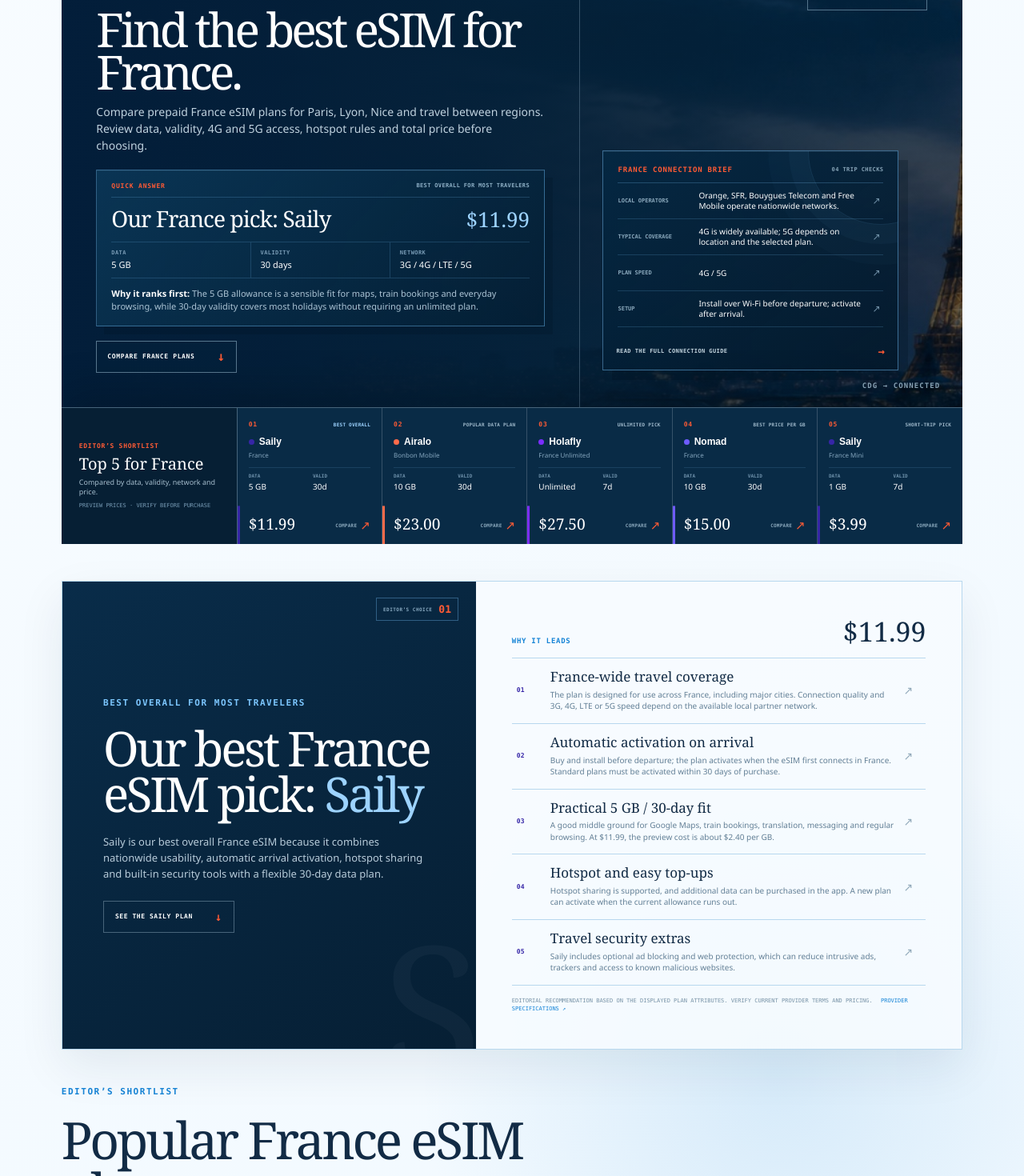
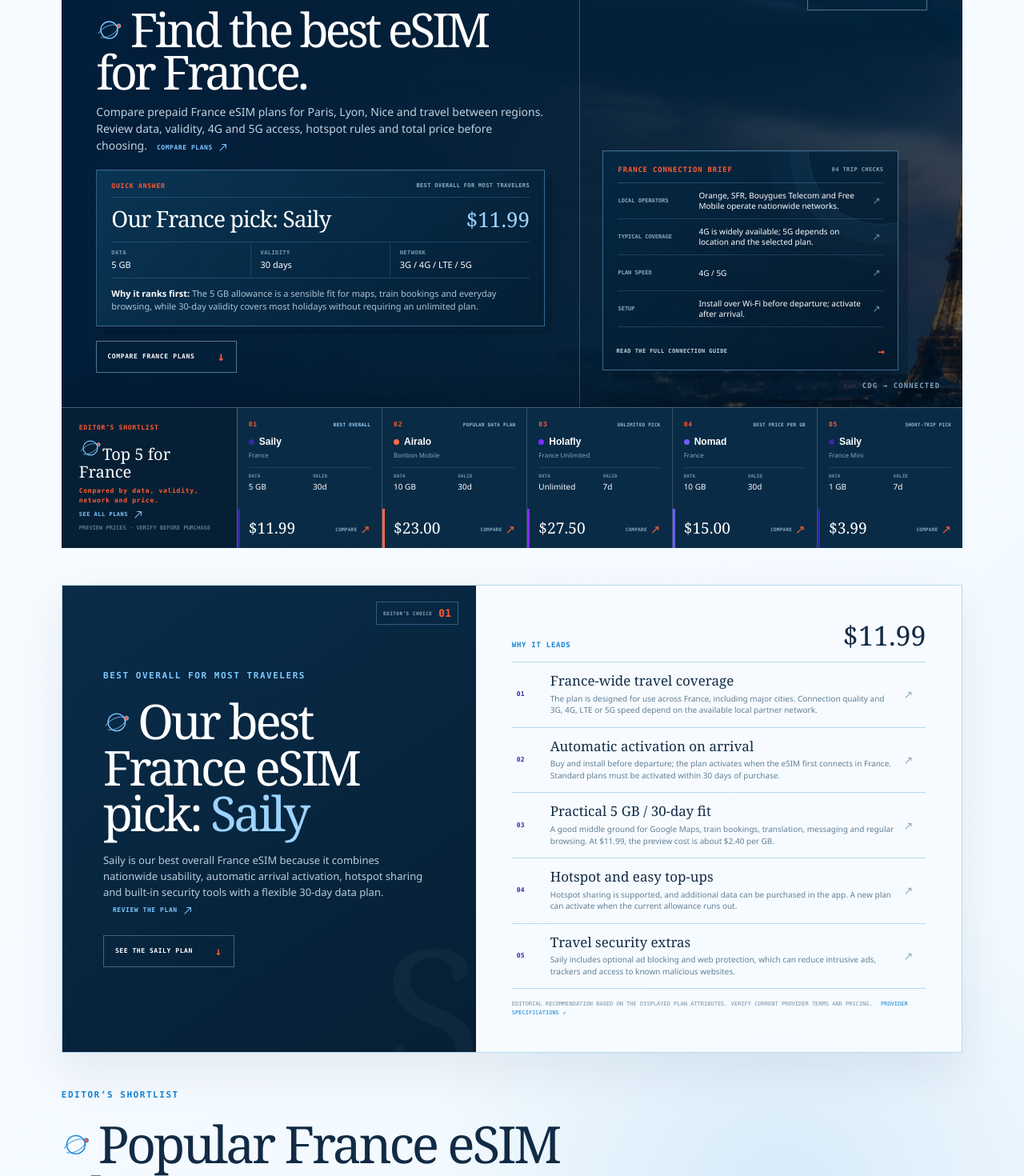
Before and after one commit to KTG1/esimglobal.travel, a Next.js app: page /france/ in a window 1280 px wide. Shown: the part 300-1770 px from the top of the page at 80% size. Built offline with nearby package versions, Linux system fonts and the light colour scheme.

Commit message:
Add editorial heading navigation system

```diff
--- a/app/CountryHeroContent.js
+++ b/app/CountryHeroContent.js
@@ -1,9 +1,11 @@
+import { HeadingReadMore } from "./EditorialHeading";
+
 export function HeroQuickAnswer({ country, plan, summary, reason }) {
   const headingId = `${country.toLowerCase().replaceAll(" ", "-")}-quick-answer`;
 
   return (
     <>
-      <p className="heroIntro">{summary}</p>
+      <HeadingReadMore className="heroIntro" href="#plans" label="Compare plans">{summary}</HeadingReadMore>
       <section className="heroQuickAnswer" aria-labelledby={headingId}>
         <header>
           <span>Quick answer</span>
--- /dev/null
+++ b/app/EditorialHeading.js
@@ -0,0 +1,29 @@
+export function HeadingSignal() {
+  return (
+    <span className="headingSignal" aria-hidden="true">
+      <svg viewBox="0 0 36 36" focusable="false">
+        <circle className="headingSignalOrbit" cx="18" cy="18" r="11.5" />
+        <path className="headingSignalRoute" d="M3.5 22.5C10 13 24 7.5 32.5 13.5" />
+        <path className="headingSignalRoute" d="M6.5 28C15 29.5 26.5 24 30 15" />
+        <circle className="headingSignalPoint" cx="31" cy="12.5" r="2.7" />
+      </svg>
+    </span>
+  );
+}
+
+export function ReadMoreArrow() {
+  return (
+    <svg viewBox="0 0 20 20" aria-hidden="true" focusable="false">
+      <path d="M4 16L16 4M8 4h8v8" />
+    </svg>
+  );
+}
+
+export function HeadingReadMore({ children, href, label = "Read more", className = "" }) {
+  return (
+    <p className={`headingReadMore ${className}`.trim()}>
+      <span>{children}</span>
+      <a href={href}>{label}<ReadMoreArrow /></a>
+    </p>
+  );
+}
--- a/app/france/FrancePlans.js
+++ b/app/france/FrancePlans.js
@@ -1,6 +1,7 @@
 "use client";
 
 import { useMemo, useState } from "react";
+import { HeadingReadMore, HeadingSignal } from "../EditorialHeading";
 import { francePlans } from "./plans";
 
 const filterOptions = {
@@ -22,7 +23,7 @@
   const headingId = `top-plans-${country.toLowerCase().replaceAll(" ", "-")}`;
   return (
     <section className="heroPlanBoard" aria-labelledby={headingId}>
-      <header className="heroPlanBoardLabel"><span>EDITOR’S SHORTLIST</span><h2 id={headingId}>Top 5 for {country}</h2><p>Compared by data, validity, network and price.</p><small>Preview prices · verify before purchase</small></header>
+      <header className="heroPlanBoardLabel"><span>EDITOR’S SHORTLIST</span><h2 id={headingId}><HeadingSignal />Top 5 for {country}</h2><HeadingReadMore href="#plans" label="See all plans">Compared by data, validity, network and price.</HeadingReadMore><small>Preview prices · verify before purchase</small></header>
       <ol className="heroPlanRail">
         {plans.slice(0, 5).map((plan, index) => (
           <li key={`${plan.brand}-${plan.product}-${index}`} className={index === 0 ? "recommended" : undefined}><a href="#plans" style={{ "--plan-color": plan.color }} aria-label={`${plan.brand} ${plan.product}: ${plan.dataLabel} for ${plan.days} days, $${plan.price.toFixed(2)}`}>
@@ -66,8 +67,8 @@
         <div className="bestPickLead">
           <div className="bestPickSeal"><span>EDITOR’S CHOICE</span><b>01</b></div>
           <p className="eyebrow">BEST OVERALL FOR MOST TRAVELERS</p>
-          <h2 id="best-pick-title">Our best {country} eSIM pick: <em>Saily</em></h2>
-          <p>{bestPickIntro}</p>
+          <h2 id="best-pick-title"><HeadingSignal />Our best {country} eSIM pick: <em>Saily</em></h2>
+          <HeadingReadMore href="#plans" label="Review the plan">{bestPickIntro}</HeadingReadMore>
           <a href="#plans">See the Saily plan <span aria-hidden="true">↓</span></a>
         </div>
         <div className="bestPickReasons">
@@ -77,7 +78,7 @@
         </div>
       </section>
       <section className="featuredFrancePlans" aria-labelledby="featured-title">
-        <header><div><p className="eyebrow">EDITOR’S SHORTLIST</p><h2 id="featured-title">Popular {country} eSIM plans</h2></div><p>Example marketplace pricing. Verify the provider’s current rate and terms before purchasing.</p></header>
+        <header><div><p className="eyebrow">EDITOR’S SHORTLIST</p><h2 id="featured-title"><HeadingSignal />Popular {country} eSIM plans</h2><HeadingReadMore href="#plans" label="View every plan">Compare the leading choices by allowance, validity, network access and total preview price.</HeadingReadMore></div><p>Example marketplace pricing. Verify the provider’s current rate and terms before purchasing.</p></header>
         <ol className="featuredPlanGrid">
           {plans.slice(0, 3).map((plan, index) => (
             <li key={plan.brand}><article style={{ "--plan-color": plan.color }} aria-labelledby={`featured-${country.toLowerCase().replaceAll(" ", "-")}-${index}`}>
@@ -93,7 +94,7 @@
       </section>
 
       <section className="francePlanExplorer" id="plans" aria-labelledby="plans-title">
-        <header><div><p className="eyebrow">FILTER AND COMPARE</p><h2 id="plans-title">Find a {country} eSIM for your trip</h2></div><span>{filteredPlans.length} matching plans</span></header>
+        <header><div><p className="eyebrow">FILTER AND COMPARE</p><h2 id="plans-title"><HeadingSignal />Find a {country} eSIM for your trip</h2><HeadingReadMore href="#country-essentials" label="Connection guide">Adjust data, validity and budget to qualify the plans that match how you will travel.</HeadingReadMore></div><span>{filteredPlans.length} matching plans</span></header>
         <div className="planFilters">
           <FilterGroup title="Total data" options={filterOptions.data} value={data} onChange={setData} />
           <FilterGroup title="Validity" options={filterOptions.days} value={days} onChange={setDays} />
--- a/app/france/page.js
+++ b/app/france/page.js
@@ -2,6 +2,7 @@
 import { francePlans } from "./plans";
 import { HeroArrivalBrief, HeroQuickAnswer } from "../CountryHeroContent";
 import CountryFaqTabs from "../CountryFaqTabs";
+import { HeadingReadMore, HeadingSignal } from "../EditorialHeading";
 import RelatedCountryGuides from "../RelatedCountryGuides";
 import { CountryBreadcrumbs, SiteFooter, SiteHeader } from "../SiteChrome";
 import { sitePath, siteUrl } from "../sitePath";
@@ -28,7 +29,7 @@
 
 export default function FrancePage() {
   return (
-    <div className="pageShell countryPage">
+    <div className="pageShell countryPage" id="top">
       <SiteHeader />
       <main id="main-content">
       <CountryBreadcrumbs region="Europe" country="France" />
@@ -37,7 +38,7 @@
         <div className="franceHeroCopy">
           <span className="franceFlag" role="img" aria-label="Flag of France"><i /><i /><i /></span>
           <p className="eyebrow">FRANCE ESIM COMPARISON / UPDATED <time dateTime="2026-08-12">AUGUST 2026</time></p>
-          <h1 id="france-hero-title">Find the best eSIM for France.</h1>
+          <h1 id="france-hero-title"><HeadingSignal />Find the best eSIM for France.</h1>
           <HeroQuickAnswer country="France" plan={francePlans[0]} summary="Compare prepaid France eSIM plans for Paris, Lyon, Nice and travel between regions. Review data, validity, 4G and 5G access, hotspot rules and total price before choosing." reason="The 5 GB allowance is a sensible fit for maps, train bookings and everyday browsing, while 30-day validity covers most holidays without requiring an unlimited plan." />
         </div>
         <figure className="franceVisual">
@@ -53,13 +54,13 @@
       <FrancePlans />
 
       <section className="franceEssentials" id="country-essentials" aria-labelledby="france-essentials-title">
-        <div><p className="eyebrow">BEFORE YOU CONNECT</p><h2 id="france-essentials-title">Using a travel eSIM in France</h2></div>
+        <div><p className="eyebrow">BEFORE YOU CONNECT</p><h2 id="france-essentials-title"><HeadingSignal />Using a travel eSIM in France</h2><HeadingReadMore href="#country-faq" label="Read the FAQs">Review French mobile operators, expected coverage and the safest time to install and activate your travel eSIM.</HeadingReadMore></div>
         <dl><div><dt>Networks</dt><dd>Orange, SFR, Bouygues Telecom and Free Mobile operate nationwide networks.</dd></div><div><dt>Coverage</dt><dd>4G is widely available; 5G availability depends on location and the selected plan.</dd></div><div><dt>Installation</dt><dd>Install on Wi-Fi before departure, then activate the data line after arrival.</dd></div></dl>
       </section>
 
-      <section className="franceFaq" aria-labelledby="france-faq-title">
+      <section className="franceFaq" id="country-faq" aria-labelledby="france-faq-title">
         <header>
-          <div><p className="eyebrow">FRANCE ESIM FAQ</p><h2 id="france-faq-title">Questions before you connect</h2></div>
+          <div><p className="eyebrow">FRANCE ESIM FAQ</p><h2 id="france-faq-title"><HeadingSignal />Questions before you connect</h2><HeadingReadMore href="#related-destinations" label="More destinations">Check plan choice, setup, calls, hotspot use and regional coverage before purchasing.</HeadingReadMore></div>
           <span>07 practical answers</span>
         </header>
         <CountryFaqTabs country="France" />
--- a/app/globals.css
+++ b/app/globals.css
@@ -56,12 +56,30 @@
 .eyebrow { margin: 0 0 22px; color: var(--ocean); font: 700 11px/1.2 "SFMono-Regular", Consolas, monospace; letter-spacing: .14em; }
 h1 { max-width: 1050px; margin: 0; font: 400 clamp(56px, 8.2vw, 112px)/.91 Georgia, "Times New Roman", serif; letter-spacing: -.068em; }
 .heroLead { max-width: 800px; margin: 32px 0 0; color: #304f68; font-size: clamp(18px, 2vw, 24px); line-height: 1.5; letter-spacing: -.025em; }
+.headingSignal { display: inline-grid; place-items: center; width: .56em; min-width: 28px; height: .56em; min-height: 28px; margin-right: .16em; color: var(--ocean); vertical-align: .08em; }
+.headingSignal svg { display: block; width: 100%; height: 100%; overflow: visible; }
+.headingSignalOrbit { fill: none; stroke: currentColor; stroke-width: 1.5; }
+.headingSignalRoute { fill: none; stroke: currentColor; stroke-width: 1.35; stroke-linecap: round; opacity: .62; }
+.headingSignalPoint { fill: var(--signal); stroke: currentColor; stroke-width: 1; }
+.headingReadMore { max-width: 780px; margin: 14px 0 0; color: #58758c; font-size: 13px; line-height: 1.55; letter-spacing: 0; }
+.headingReadMore > span:first-child { display: inline; }
+.headingReadMore > a { display: inline-flex; align-items: center; gap: 6px; margin-left: 12px; color: var(--ocean); font: 800 8px/1.2 "SFMono-Regular", Consolas, monospace; letter-spacing: .07em; text-decoration: none; text-transform: uppercase; white-space: nowrap; }
+.headingReadMore > a svg { width: 13px; height: 13px; fill: none; stroke: currentColor; stroke-width: 1.6; transition: transform .18s ease; }
+.headingReadMore > a:hover svg, .headingReadMore > a:focus-visible svg { transform: translate(3px, -3px); }
+.headingReadMore > a:focus-visible { outline: 2px solid var(--signal); outline-offset: 3px; }
+.headingReadMore.heroLead { max-width: 800px; margin: 32px 0 0; color: #304f68; font-size: clamp(18px, 2vw, 24px); line-height: 1.5; letter-spacing: -.025em; }
+.headingMetric { align-self: end; margin-bottom: 6px; color: #7893a7; font: 700 8px/1.4 "SFMono-Regular", Consolas, monospace; letter-spacing: .08em; text-align: right; text-transform: uppercase; }
+.franceHeroCopy .headingSignal, .bestPickLead .headingSignal, .heroPlanBoardLabel .headingSignal, .heroQuickAnswer .headingSignal, .heroArrivalBrief .headingSignal { color: #7dc7ff; }
+.franceHeroCopy .headingReadMore, .bestPickLead .headingReadMore, .heroPlanBoardLabel .headingReadMore { color: #b8ccda; }
+.franceHeroCopy .headingReadMore > a, .bestPickLead .headingReadMore > a, .heroPlanBoardLabel .headingReadMore > a { color: #7dc7ff; }
 .intro { max-width: 620px; margin: 34px 0 0; font-size: clamp(18px, 2.2vw, 25px); line-height: 1.45; letter-spacing: -.025em; }
 
 .destinationFinder { margin-top: 54px; border: 1px solid var(--line); background: rgba(248,252,255,.72); box-shadow: 0 24px 70px rgba(18,43,69,.08); backdrop-filter: blur(12px); }
 .finderTopline { display: flex; align-items: end; justify-content: space-between; gap: 24px; padding: 24px 26px 20px; }
 .finderStep { margin: 0 0 7px; color: var(--ocean); font: 700 10px/1.2 "SFMono-Regular", Consolas, monospace; letter-spacing: .13em; text-transform: uppercase; }
 .finderTopline h2 { margin: 0; font: 400 clamp(30px, 4vw, 48px)/1 Georgia, "Times New Roman", serif; letter-spacing: -.045em; }
+.finderTopline > div { min-width: 0; }
+.finderTopline .headingReadMore { max-width: 700px; margin-top: 9px; font-size: 11px; }
 .coverageCount { display: grid; justify-items: end; margin: 0; }
 .coverageCount strong { font: 400 30px/1 Georgia, serif; }
 .coverageCount span { color: #537088; font: 700 9px/1.2 "SFMono-Regular", Consolas, monospace; letter-spacing: .08em; text-transform: uppercase; }
@@ -156,7 +174,7 @@
 .guideHeading { display: grid; grid-template-columns: minmax(0, 1.4fr) minmax(260px, .6fr); align-items: end; gap: clamp(30px, 7vw, 100px); margin-bottom: 38px; }
 .guideHeading .eyebrow { margin-bottom: 13px; }
 .guideHeading h2 { max-width: 760px; margin: 0; font: 400 clamp(40px, 5.5vw, 72px)/.98 Georgia, "Times New Roman", serif; letter-spacing: -.055em; }
-.guideHeading > p { margin: 0 0 5px; color: #537088; font-size: 15px; line-height: 1.55; }
+.guideHeading .headingReadMore { max-width: 690px; }
 .guideSwitcher { display: grid; grid-template-columns: minmax(280px, .72fr) minmax(0, 1.45fr); border: 1px solid var(--line); background: rgba(248,252,255,.66); box-shadow: 0 22px 60px rgba(18,43,69,.07); }
 .guideTabs { display: grid; grid-template-rows: repeat(5, 1fr); align-content: stretch; border-right: 1px solid var(--line); }
 .guideTabs button { position: relative; display: grid; grid-template-columns: 34px 1fr auto; grid-template-rows: auto auto; align-items: center; gap: 3px 8px; min-height: 78px; padding: 14px 16px; border: 0; border-bottom: 1px solid var(--line); color: var(--ink); background: rgba(234,246,255,.42); text-align: left; cursor: pointer; }
@@ -289,7 +307,8 @@
 .heroPlanBoardLabel { display: flex; flex-direction: column; justify-content: center; gap: 6px; padding: 20px 22px; border-right: 1px solid #47647a; background: #061f34; }
 .heroPlanBoardLabel span, .heroPlanRank { color: var(--signal); font: 700 8px/1.2 "SFMono-Regular", Consolas, monospace; letter-spacing: .09em; }
 .heroPlanBoardLabel h2 { margin: 0; color: white; font: 500 20px/1.1 Georgia, serif; }
-.heroPlanBoardLabel p { margin: 0; color: #a5bdcd; font-size: 9px; line-height: 1.4; }
+.heroPlanBoardLabel .headingReadMore { margin: 0; color: #a5bdcd; font-size: 9px; line-height: 1.4; }
+.heroPlanBoardLabel .headingReadMore > a { display: flex; width: max-content; margin: 5px 0 0; font-size: 7px; }
 .heroPlanBoardLabel small { color: #789bb5; font: 500 7px/1.35 "SFMono-Regular", Consolas, monospace; text-transform: uppercase; }
 .heroPlanRail { display: grid; grid-template-columns: repeat(5, minmax(0, 1fr)); margin: 0; padding: 0; list-style: none; }
 .heroPlanRail > li { min-width: 0; }
@@ -325,12 +344,13 @@
 .bestPickLead { position: relative; display: flex; flex-direction: column; align-items: flex-start; justify-content: center; padding: clamp(30px, 4vw, 52px); color: white; background: linear-gradient(145deg, #092c49, #061f34); }
 .bestPickLead::after { content: "S"; position: absolute; right: -8px; bottom: -40px; color: rgba(255,255,255,.035); font: 400 230px/.8 Georgia, serif; pointer-events: none; }
 .bestPickSeal { position: absolute; top: 20px; right: 22px; display: grid; grid-template-columns: auto auto; align-items: center; gap: 8px; padding: 7px 8px; border: 1px solid rgba(125,199,255,.35); }.bestPickSeal span { color: #88a9c0; font: 700 6px/1 "SFMono-Regular", Consolas, monospace; letter-spacing: .08em; }.bestPickSeal b { color: var(--signal); font: 700 13px/1 "SFMono-Regular", Consolas, monospace; }
-.bestPickLead .eyebrow { color: #7dc7ff; }.bestPickLead h2 { position: relative; max-width: 600px; margin: 0; color: white; font: 400 clamp(38px, 4.7vw, 63px)/.95 Georgia, serif; letter-spacing: -.055em; }.bestPickLead h2 em { color: #9dd3ff; font-style: normal; }.bestPickLead > p:not(.eyebrow) { position: relative; max-width: 590px; margin: 20px 0 0; color: #b8ccda; font-size: 13px; line-height: 1.55; }.bestPickLead > a { position: relative; display: flex; align-items: center; justify-content: space-between; gap: 28px; margin-top: 24px; padding: 12px 14px; border: 1px solid #47647a; color: white; font: 700 8px/1 "SFMono-Regular", Consolas, monospace; letter-spacing: .07em; text-decoration: none; text-transform: uppercase; transition: background .18s ease, border-color .18s ease; }.bestPickLead > a span { color: var(--signal); font-size: 14px; transition: transform .18s ease; }.bestPickLead > a:hover { border-color: #7dc7ff; background: #103d60; }.bestPickLead > a:hover span { transform: translateY(3px); }
+.bestPickLead .eyebrow { color: #7dc7ff; }.bestPickLead h2 { position: relative; max-width: 600px; margin: 0; color: white; font: 400 clamp(38px, 4.7vw, 63px)/.95 Georgia, serif; letter-spacing: -.055em; }.bestPickLead h2 em { color: #9dd3ff; font-style: normal; }.bestPickLead > .headingReadMore { position: relative; max-width: 590px; margin: 20px 0 0; color: #b8ccda; font-size: 13px; line-height: 1.55; }.bestPickLead > a { position: relative; display: flex; align-items: center; justify-content: space-between; gap: 28px; margin-top: 24px; padding: 12px 14px; border: 1px solid #47647a; color: white; font: 700 8px/1 "SFMono-Regular", Consolas, monospace; letter-spacing: .07em; text-decoration: none; text-transform: uppercase; transition: background .18s ease, border-color .18s ease; }.bestPickLead > a span { color: var(--signal); font-size: 14px; transition: transform .18s ease; }.bestPickLead > a:hover { border-color: #7dc7ff; background: #103d60; }.bestPickLead > a:hover span { transform: translateY(3px); }
 .bestPickReasons { padding: clamp(26px, 3.5vw, 46px); }.bestPickReasons > header { display: flex; align-items: end; justify-content: space-between; gap: 20px; padding-bottom: 16px; border-bottom: 1px solid var(--line); }.bestPickReasons > header span { color: var(--ocean); font: 700 9px/1 "SFMono-Regular", Consolas, monospace; letter-spacing: .08em; text-transform: uppercase; }.bestPickReasons > header strong { color: var(--ink); font: 400 34px/1 Georgia, serif; }
 .bestPickReasons article { display: grid; grid-template-columns: 30px 1fr 22px; align-items: center; gap: 12px; padding: 14px 6px; border-bottom: 1px solid var(--line); transition: padding .18s ease, background .18s ease; }.bestPickReasons article:hover { margin-inline: -10px; padding-inline: 16px; background: white; }.bestPickReasons article > span { color: var(--plan-color); font: 700 8px/1 "SFMono-Regular", Consolas, monospace; }.bestPickReasons h3 { margin: 0; color: var(--ink); font: 500 17px/1.1 Georgia, serif; }.bestPickReasons article p { max-width: 650px; margin: 5px 0 0; color: #627f95; font-size: 10px; line-height: 1.45; }.bestPickReasons article i { color: #91a9ba; font: normal 14px/1 sans-serif; transition: color .18s ease, transform .18s ease; }.bestPickReasons article:hover i { color: var(--signal); transform: translate(3px,-3px); }.bestPickReasons > small { display: block; margin-top: 14px; color: #7893a7; font: 500 7px/1.45 "SFMono-Regular", Consolas, monospace; text-transform: uppercase; }.bestPickReasons > small a { margin-left: 6px; color: var(--ocean); text-decoration: none; }.bestPickReasons > small a:hover { color: var(--signal); }
 .featuredFrancePlans > header, .francePlanExplorer > header { display: flex; align-items: end; justify-content: space-between; gap: 30px; margin-bottom: 28px; }
 .featuredFrancePlans h2, .francePlanExplorer h2, .franceEssentials h2 { margin: 0; font: 400 clamp(38px, 5vw, 66px)/1 Georgia, serif; letter-spacing: -.05em; }
 .featuredFrancePlans > header > p { max-width: 400px; margin: 0; color: #6b8397; font-size: 12px; line-height: 1.5; }
+.featuredFrancePlans > header .headingReadMore, .francePlanExplorer > header .headingReadMore { max-width: 720px; }
 .featuredPlanGrid { display: grid; grid-template-columns: repeat(3, 1fr); gap: 12px; margin: 0; padding: 0; list-style: none; }
 .featuredPlanGrid > li { min-width: 0; }
 .featuredPlanGrid article { position: relative; display: grid; padding: 24px; border: 1px solid var(--line); background: rgba(248,252,255,.85); box-shadow: inset 4px 0 0 var(--plan-color), 0 14px 35px rgba(18,43,69,.07); }
@@ -356,14 +376,16 @@
 .noPlanResults { padding: 34px; color: #537088; text-align: center; }
 .franceEssentials { display: grid; grid-template-columns: .8fr 1.2fr; gap: clamp(40px, 9vw, 130px); margin-bottom: 88px; padding: 48px 0; border-top: 1px solid var(--line); border-bottom: 1px solid var(--line); }
 .franceEssentials dl { margin: 0; }.franceEssentials dl div { display: grid; grid-template-columns: 110px 1fr; gap: 20px; padding: 16px 0; border-bottom: 1px solid var(--line); }.franceEssentials dl div:last-child { border-bottom: 0; }.franceEssentials dt { color: var(--ocean); font: 700 8px/1.2 "SFMono-Regular", Consolas, monospace; text-transform: uppercase; }.franceEssentials dd { margin: 0; color: #537088; font-size: 13px; line-height: 1.5; }
+.franceEssentials .headingReadMore { max-width: 500px; }
 .franceFaq { margin-bottom: 88px; padding-top: 28px; border-top: 1px solid var(--line); }
 .franceFaq > header { display: flex; align-items: end; justify-content: space-between; gap: 30px; margin-bottom: 34px; }
 .franceFaq h2 { max-width: 760px; margin: 0; font: 400 clamp(42px, 5.5vw, 72px)/.98 Georgia, serif; letter-spacing: -.055em; }
 .franceFaq > header > span { color: #7893a7; font: 700 8px/1.2 "SFMono-Regular", Consolas, monospace; letter-spacing: .08em; text-transform: uppercase; }
+.franceFaq .headingReadMore { max-width: 720px; }
 .relatedCountryGuides { margin: 0 0 72px; padding-top: 30px; border-top: 1px solid var(--line); }
 .relatedCountryGuides > header { display: grid; grid-template-columns: minmax(0, 1.15fr) minmax(280px, .55fr); align-items: end; gap: clamp(36px, 8vw, 130px); margin-bottom: 30px; }
 .relatedCountryGuides h2 { max-width: 760px; margin: 0; font: 400 clamp(40px, 5vw, 66px)/.98 Georgia, serif; letter-spacing: -.05em; }
-.relatedCountryGuides > header > p { max-width: 520px; margin: 0 0 4px; color: #59768e; font-size: 16px; line-height: 1.6; }
+.relatedCountryGuides .headingReadMore { max-width: 720px; }
 .relatedCountryGuides nav > ul { display: grid; grid-template-columns: repeat(auto-fit, minmax(210px, 1fr)); gap: 10px; margin: 0; padding: 0; list-style: none; }
 .relatedCountryGuides li { min-width: 0; }
 .relatedCountryGuides a { position: relative; display: grid; grid-template-columns: auto 1fr auto; grid-template-rows: auto auto auto 1fr auto auto; gap: 7px 11px; min-height: 258px; padding: 20px; overflow: hidden; color: var(--ink); text-decoration: none; background: rgba(255,255,255,.34); border: 1px solid var(--line); box-shadow: 0 10px 30px rgba(16, 48, 72, 0); transition: transform .24s ease, color .24s ease, background-color .24s ease, border-color .24s ease, box-shadow .24s ease; }
@@ -441,7 +463,7 @@
   .planResults article { grid-template-columns: 1fr 1fr 1fr; }
   .planResults .providerName { grid-column: 1 / 3; }
   .relatedCountryGuides > header { grid-template-columns: 1fr; gap: 16px; }
-  .relatedCountryGuides > header > p { max-width: 680px; }
+  .relatedCountryGuides .headingMetric { text-align: left; }
   .siteFooter { grid-template-columns: 1fr; }
 }
 
```
Also changed, not shown: app/EsimGuide.js (+5 -3 lines), app/RelatedCountryGuides.js (+4 -3 lines), app/WorldMap.js (+5 -2 lines), app/[country]/page.js (+6 -5 lines), app/page.js (+4 -3 lines).
